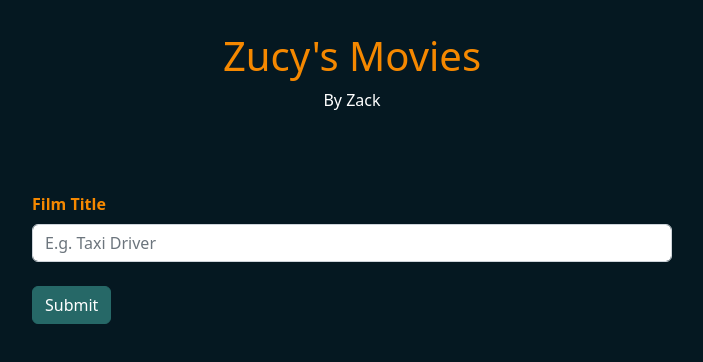
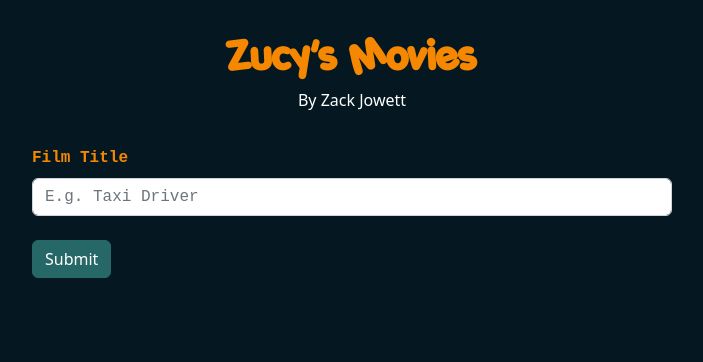
Before and after one commit to ZackJowett/zucy-movies, a React (Create React App) app in the folder client/: page / in a window 1280 px wide. Shown: the top 362 px of the page, without its empty margins (288-991 px from the left). Built offline with nearby package versions, Linux system fonts and the light colour scheme.

Commit message:
minor styling & layout changes

```diff
--- a/client/src/App.jsx
+++ b/client/src/App.jsx
@@ -28,8 +28,8 @@ function App() {
 	return (
 		<main>
 			<Header />
+			<MovieForm setMovie={setMovie} />
 			{movie ? <MovieCard movie={movie} /> : null}
-			<MovieForm setMovie={setMovie} />
 		</main>
 	);
 }
--- a/client/src/components/Header/Header.jsx
+++ b/client/src/components/Header/Header.jsx
@@ -2,7 +2,7 @@ const Header = () => {
 	return (
 		<header>
 			<h1>Zucy's Movies</h1>
-			<p>By Zack</p>
+			<p>By Zack Jowett</p>
 		</header>
 	);
 };
--- a/client/src/components/MovieCard/MovieCard.jsx
+++ b/client/src/components/MovieCard/MovieCard.jsx
@@ -31,7 +31,11 @@ const MovieCard = ({ movie }) => {
 				<p>Loading...</p>
 			) : (
 				<Card className="movie-card">
-					<Card.Img variant="bottom" src={data.Poster} />
+					<Card.Img
+						className="movie-card-image"
+						variant="bottom"
+						src={data.Poster}
+					/>
 					<Card.Body>
 						<div className="movie-card-title-wrapper">
 							<Card.Title className="movie-card-title">
--- a/client/src/styles/main.css
+++ b/client/src/styles/main.css
@@ -9,13 +9,23 @@
 
 /*
 =============================
+FONTS
+=============================
+*/
+@font-face {
+	font-family: porkys;
+	src: url("../../public/fonts/porkys.TTF");
+}
+
+/*
+=============================
 DEFAULT OVERRIDES
 =============================
 */
 h1 {
 	color: var(--primary);
-	font-weight: 650;
 	text-align: center;
+	font-family: "porkys";
 }
 
 p {
@@ -46,7 +56,7 @@ FORMS
 */
 .search-wrapper {
 	width: 100%;
-	margin-top: 5rem;
+	margin-top: 2rem;
 }
 
 .search-form {
@@ -59,10 +69,12 @@ FORMS
 	color: var(--primary);
 	font-weight: 600;
 	margin: 0 !important;
+	font-family: "Courier New", monospace;
 }
 
 .form-text-input {
 	margin: 0.5rem auto 1.5rem auto;
+	font-family: "Courier New", monospace;
 }
 
 /*
@@ -76,13 +88,21 @@ CARDS
 	flex-direction: row;
 	flex-wrap: wrap;
 	justify-content: center;
-	margin-top: 5rem;
+	margin-top: 2rem;
 }
 
 .movie-card {
 	width: 80%;
 	max-width: 20rem;
 	min-width: 10rem;
+	border-color: white !important;
+	border-width: 0px !important;
+	border-radius: 20px !important;
+	margin-bottom: 10%;
+}
+
+.movie-card-image {
+	border-radius: 20px !important;
 }
 
 .movie-card-title-wrapper {
```
